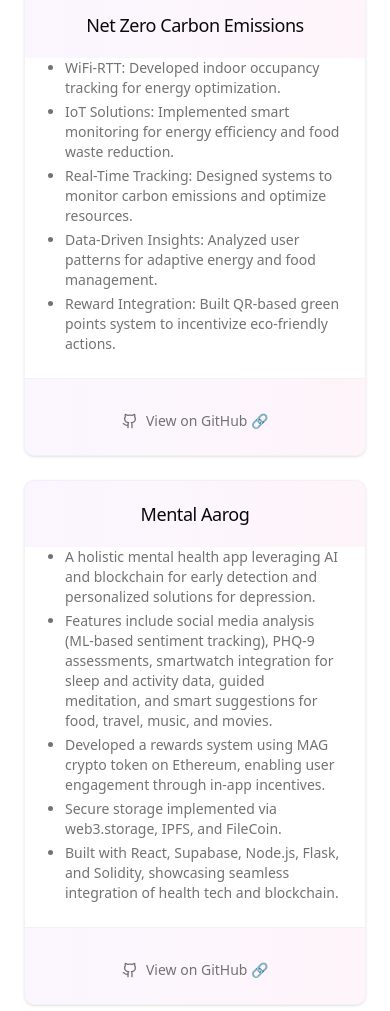
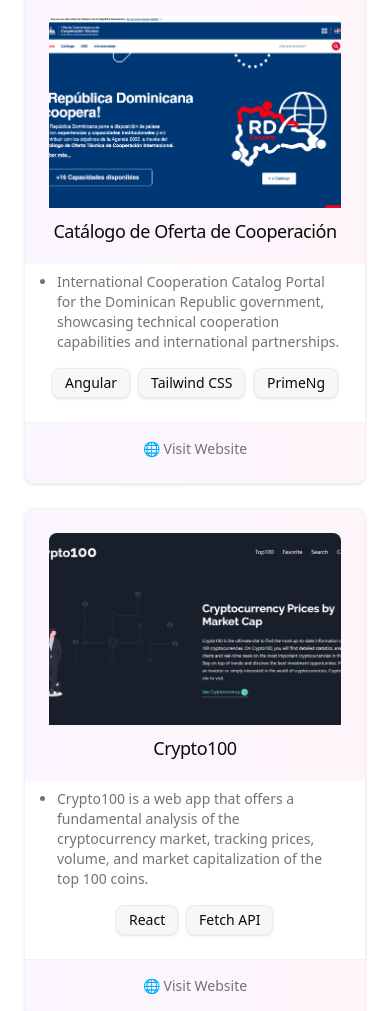
Before and after one commit to KeuryLendof/MyPortfolio, an Astro site: page / in a window 390 px wide. Shown: the part 4122-5133 px from the top of the page. Built offline with nearby package versions, Linux system fonts and the light colour scheme; Astro itself is replaced by a stand-in of ours.

Commit message:
feat(projects): show project technologies with animated SkillTag component

```diff
--- a/src/components/ProjectsSection.tsx
+++ b/src/components/ProjectsSection.tsx
@@ -1,5 +1,6 @@
 import React from "react";
 import { projects } from "@/lib/data";
+import { SkillTag } from "./SkillsSection";
 import {
   CardContent,
   CardDescription,
@@ -27,38 +28,56 @@
             <MotionWrapper key={project.title} delay={index * 0.2}>
               <GlassCard className="group overflow-hidden dark:border-purple-500/10 h-full flex flex-col">
                 <CardHeader className="bg-gradient-to-r from-purple-500/5 to-pink-500/5">
-                  <CardTitle className="text-center md:text-left group-hover:text-purple-500 transition-colors duration-300">
+                  <img
+                    src={project.image}
+                    alt={project.title}
+                    className="w-full h-48 object-cover rounded-t-md group-hover:scale-105 transition-transform duration-300"
+                  />
+                  <CardTitle className="text-center mt-2 md:text-left group-hover:text-purple-500 transition-colors duration-300">
                     {project.title}
                   </CardTitle>
                 </CardHeader>
                 <CardContent className="flex-grow">
-                  <ul className="list-disc ml-4 space-y-1 text-sm group-hover:space-y-2 transition-all duration-300">
-                    {project.description.map((desc, i) => (
+                  <ul className="list-disc ml-2 pt-2 space-y-1 text-sm group-hover:space-y-2 transition-all duration-300">
                     <motion.li
-                        key={i}
                       className="text-muted-foreground"
-                        initial={{ opacity: 0, x: -10 }}
-                        whileInView={{ opacity: 1, x: 0 }}
-                        transition={{ delay: i * 0.1 }}
                       viewport={{ once: true }}
                     >
-                        {desc}
+                      {project.description}
                     </motion.li>
+                  </ul>
+                  <div className="flex flex-wrap gap-2 justify-center md:justify-start mt-4">
+                    {project.tech?.map((skill, index) => (
+                      <SkillTag key={skill} skill={skill} index={index} />
                     ))}
-                  </ul>
+                  </div>
                 </CardContent>
-                <CardFooter className="flex justify-center md:justify-start items-center border-t border-border/30 bg-gradient-to-r from-purple-500/5 to-pink-500/5">
+                <CardFooter className="flex justify-center md:justify-start gap-4 items-center border-t border-border/30 bg-gradient-to-r from-purple-500/5 to-pink-500/5 pt-4">
+                  {project.github && (
                     <motion.a
                       href={project.github}
                       target="_blank"
                       rel="noopener noreferrer"
-                    className="flex items-center text-sm text-muted-foreground hover:text-purple-500 transition-colors group/link pt-8"
+                      className="flex items-center text-sm text-muted-foreground hover:text-purple-500 transition-colors group/link"
                       whileHover={{ scale: 1.05 }}
                       whileTap={{ scale: 0.95 }}
                     >
                       <Github className="h-4 w-4 mr-2 group-hover/link:rotate-12 transition-transform duration-300" />
-                    View on GitHub 🔗
+                      View on GitHub
                     </motion.a>
+                  )}
+                  {project.web && (
+                    <motion.a
+                      href={project.web}
+                      target="_blank"
+                      rel="noopener noreferrer"
+                      className="flex items-center text-sm text-muted-foreground hover:text-purple-500 transition-colors group/link"
+                      whileHover={{ scale: 1.05 }}
+                      whileTap={{ scale: 0.95 }}
+                    >
+                      🌐 Visit Website
+                    </motion.a>
+                  )}
                 </CardFooter>
               </GlassCard>
             </MotionWrapper>
--- a/src/components/SkillsSection.tsx
+++ b/src/components/SkillsSection.tsx
@@ -4,7 +4,7 @@
 import MotionWrapper from "./MotionWrapper";
 import { GlassCard } from "./ui/glass-card";
 
-function SkillTag({ skill, index }: { skill: string; index: number }) {
+export function SkillTag({ skill, index }: { skill: string; index: number }) {
   return (
     <motion.div
       initial={{ opacity: 0, scale: 0.8 }}
--- a/src/lib/data.ts
+++ b/src/lib/data.ts
@@ -108,27 +108,27 @@
 
 export const projects = [
   {
-    title: "Net Zero Carbon Emissions",
-    github: "https://github.com/rishikesh2003/Prodigi",
-    description: [
-      "WiFi-RTT: Developed indoor occupancy tracking for energy optimization.",
-      "IoT Solutions: Implemented smart monitoring for energy efficiency and food waste reduction.",
-      "Real-Time Tracking: Designed systems to monitor carbon emissions and optimize resources.",
-      "Data-Driven Insights: Analyzed user patterns for adaptive energy and food management.",
-      "Reward Integration: Built QR-based green points system to incentivize eco-friendly actions.",
-    ],
+    title: "Catálogo de Oferta de Cooperación",
+    github: "",
+    web: "https://oferta-rd.mepyd.gob.do/",
+    image: "/projects/catalogo.png",
+    description: "International Cooperation Catalog Portal for the Dominican Republic government, showcasing technical cooperation capabilities and international partnerships.",
+    tech: ["Angular", "Tailwind CSS", "PrimeNg"]
   },
   {
-    title: "Mental Aarog",
-    github: "https://github.com/rishikesh2003/mental-aarog",
-    description: [
-      "A holistic mental health app leveraging AI and blockchain for early detection and personalized solutions for depression.",
-      "Features include social media analysis (ML-based sentiment tracking), PHQ-9 assessments, smartwatch integration for sleep and activity data, guided meditation, and smart suggestions for food, travel, music, and movies.",
-      "Developed a rewards system using MAG crypto token on Ethereum, enabling user engagement through in-app incentives.",
-      "Secure storage implemented via web3.storage, IPFS, and FileCoin.",
-      "Built with React, Supabase, Node.js, Flask, and Solidity, showcasing seamless integration of health tech and blockchain.",
-    ],
+    title: "Crypto100",
+    web: "https://top-100-cryptocurrencies.vercel.app/",
+    image: "/projects/cryptocurrencies.jpeg",
+    description: "Crypto100 is a web app that offers a fundamental analysis of the cryptocurrency market, tracking prices, volume, and market capitalization of the top 100 coins.",
+    tech: ["React", "Fetch API"]
   },
+  {
+    title: "Shabless E-Commerce",
+    web: "https://shabless.vercel.app", // actualiza si tienes una URL real
+    image: "/projects/shabless.jpeg", // asegúrate de guardar la imagen con ese nombre
+    description: "Shabless is an e-commerce platform for accessories, designed for users looking to enhance their personal style with unique and high-quality products.",
+    tech: ["React", "Firebase"]
+  }
 ];
 
 export const awards = [
```
Also changed, not shown: public/projects/catalogo.png (added), public/projects/cryptocurrencies.jpeg (added), public/projects/shabless.jpeg (added). Lines whose indentation alone changed are shown as unchanged.
